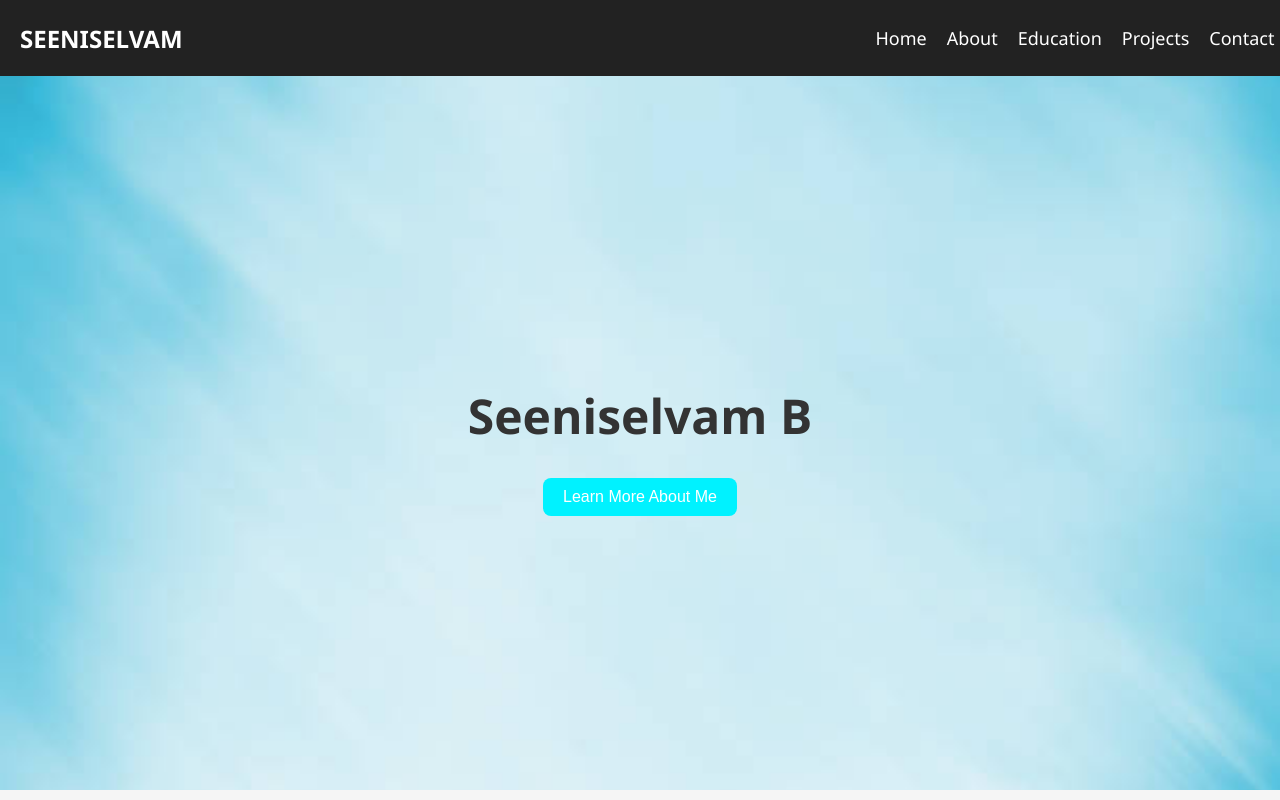
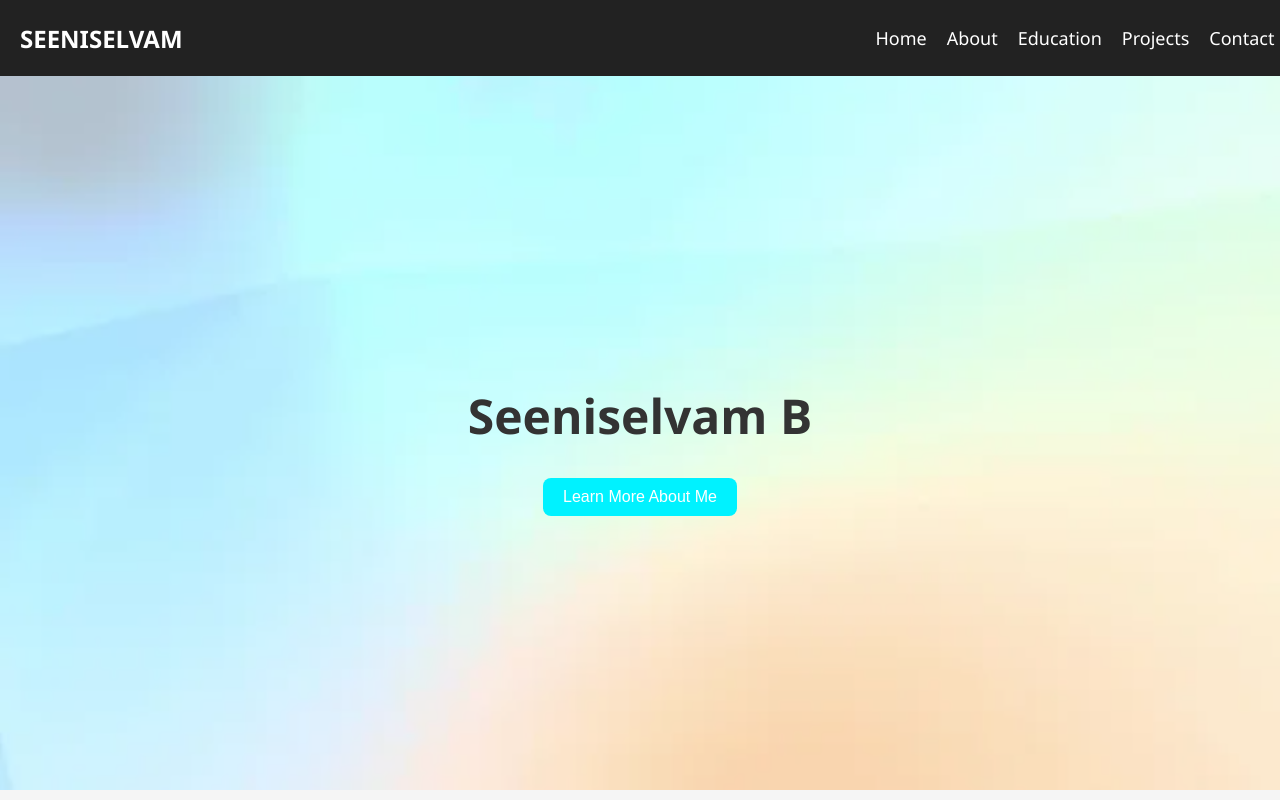
Before and after one commit to SeeniselvamB/SeeniPortfolio, a React (Create React App) app: page / in a window 1280 px wide. Shown: the top 800 px of the page. Built offline with nearby package versions, Linux system fonts and the light colour scheme.

Commit message:
Background image change

```diff
--- a/src/components/Home.css
+++ b/src/components/Home.css
@@ -3,7 +3,7 @@
   justify-content: center;
   align-items: center;
   min-height: 90vh;
-  background-image: url('../assests/bimg.jpg');
+  background-image: url('../assests/bimg2.png');
   background-size: cover;
   background-position: center;
   background-repeat: no-repeat;
```
Also changed, not shown: src/assests/bimg2.png (added), 1 other file (tests, documents, lock files or other folders).
